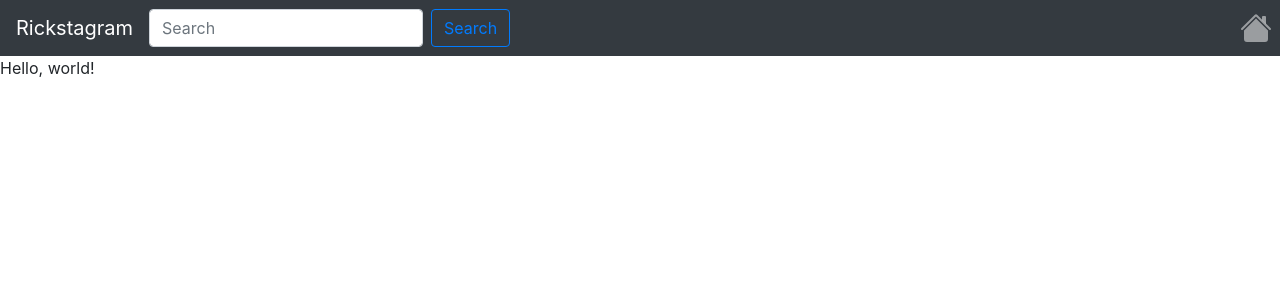
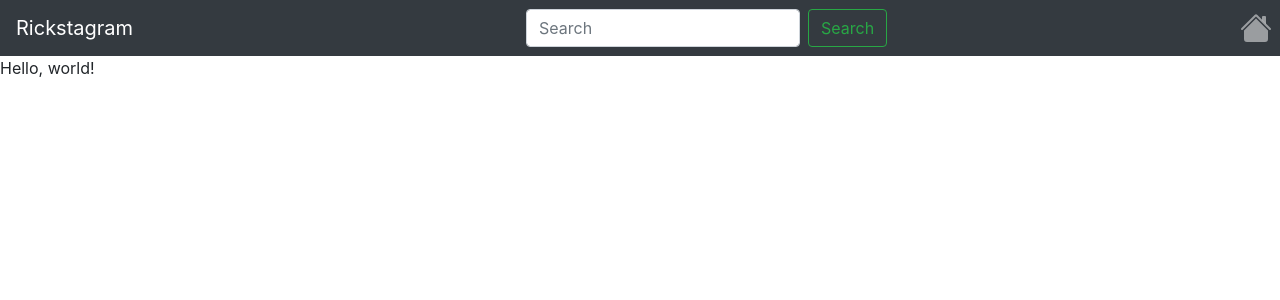
Before and after one commit to rickstylz01/instaclone, a React (Create React App) app: page / in a window 1280 px wide. Shown: the top 300 px of the page. Built offline with nearby package versions, Linux system fonts and the light colour scheme.

Commit message:
changed color of button

```diff
--- a/src/components/MainNavbar/MainNavbar.js
+++ b/src/components/MainNavbar/MainNavbar.js
@@ -9,7 +9,6 @@ class Header extends React.Component {
   render() {
     return (
       <Navbar
-        id="mainNavbar"
         collapseOnSelect expand="lg"
         bg="dark"
         variant="dark"
@@ -17,16 +16,17 @@ class Header extends React.Component {
         <Navbar.Brand href="#home">Rickstagram</Navbar.Brand>
         <Navbar.Toggle aria-controls="responsive-navbar-nav" />
 
-        <Form inline id="searchBar">
+        <Navbar.Collapse id="responsive-navbar-nav">
+          <Form id="searchBar" inline>
             <FormControl
               type="text"
               placeholder="Search"
               className="mr-sm-2"
             />
-          <Button variant="outline-primary">Search</Button>
+            <Button variant="outline-success">Search</Button>
           </Form>
 
-        <Navbar.Collapse id="responsive-navbar-nav">
+
           <Nav className="mr-auto" id="homeIcon">
             <Nav.Link href="#home">
               <svg
```
Also changed, not shown: 1 other file (tests, documents, lock files or other folders). Lines whose indentation alone changed are shown as unchanged.
